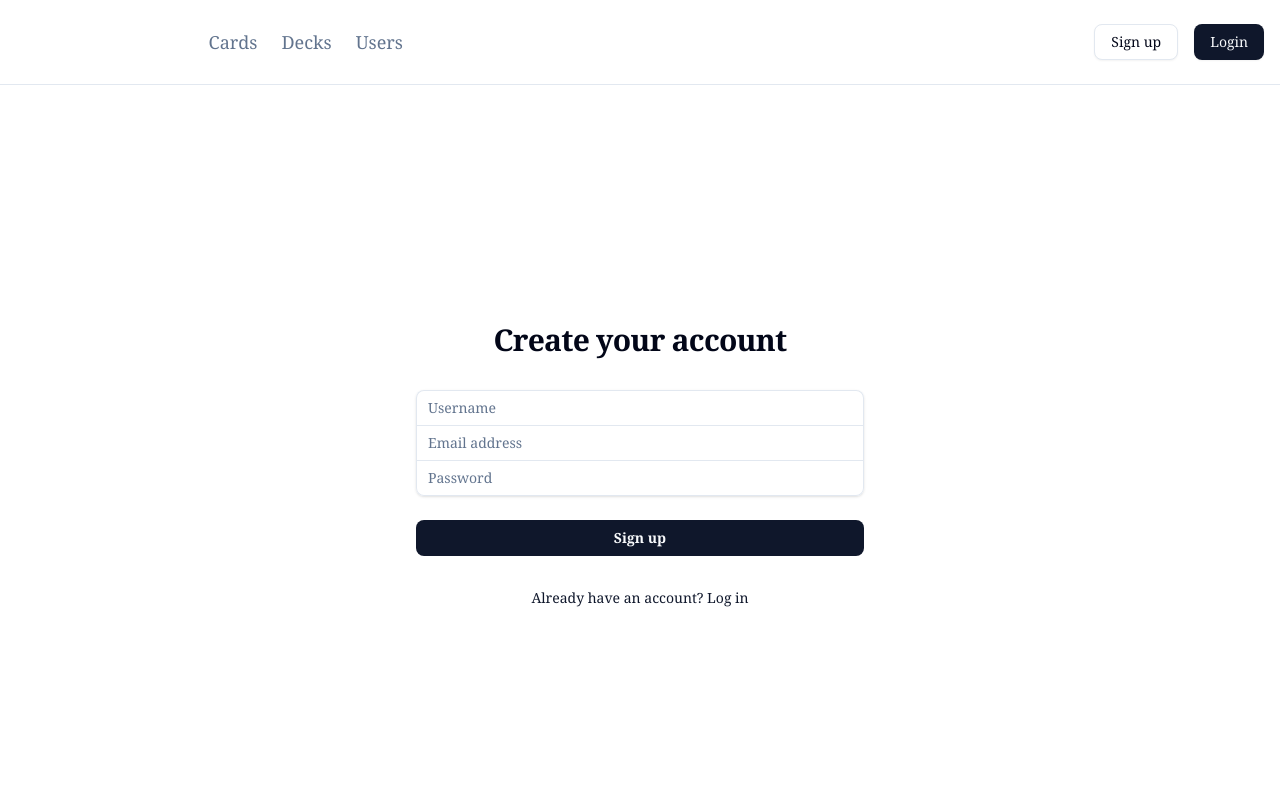
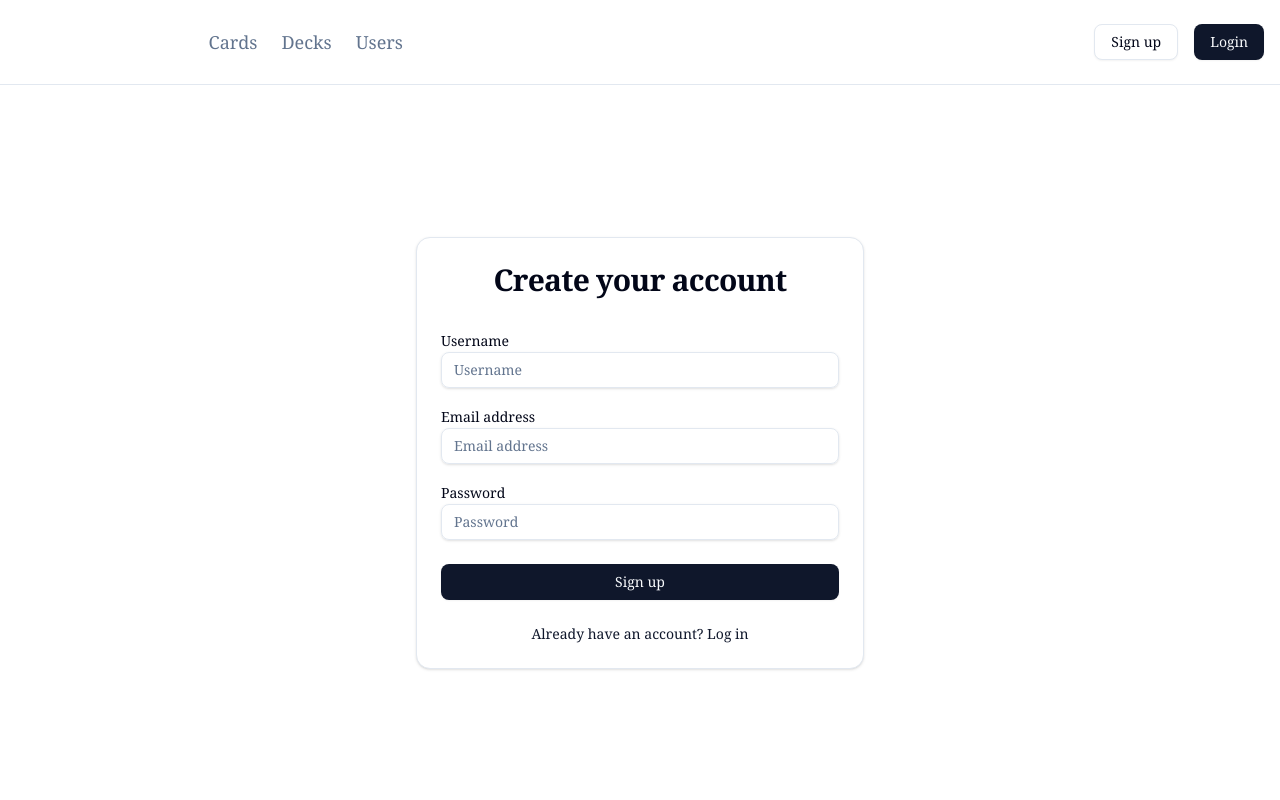
Before and after one commit to vcfxb/oshibana, a SvelteKit app: page /register in a window 1280 px wide. Shown: the top 800 px of the page. Built offline with nearby package versions, Linux system fonts and the light colour scheme.

Commit message:
vibecode some tweaks to login/signup

```diff
--- /dev/null
+++ b/src/lib/components/ui/input/index.ts
@@ -0,0 +1,3 @@
+import Input from './input.svelte';
+
+export { Input, Input as Root };
--- /dev/null
+++ b/src/lib/components/ui/input/input.svelte
@@ -0,0 +1,15 @@
+<script lang="ts">
+	import type { HTMLInputAttributes } from 'svelte/elements';
+	import { cn } from '$lib/utils.js';
+
+	let { class: className, value = $bindable(), ...rest }: HTMLInputAttributes = $props();
+</script>
+
+<input
+	class={cn(
+		'flex h-9 w-full rounded-md border border-input bg-transparent px-3 py-1 text-sm shadow-sm transition-colors file:border-0 file:bg-transparent file:text-sm file:font-medium placeholder:text-muted-foreground focus-visible:ring-1 focus-visible:ring-ring focus-visible:outline-none disabled:cursor-not-allowed disabled:opacity-50',
+		className
+	)}
+	bind:value
+	{...rest}
+/>
--- a/src/routes/+layout.svelte
+++ b/src/routes/+layout.svelte
@@ -27,8 +27,8 @@
 	<nav class="border-b bg-background px-4 py-3">
 		<div class="mx-auto flex max-w-7xl items-center justify-between">
 			<div class="flex items-center gap-8">
-				<a href="/" class="rounded-md px-3 py-4 hover:bg-accent">
-					<img src={wordmarkSrc} class="h-7" alt="Oshibana Wordmark" />
+				<a href="/" class="rounded-md px-2 py-4 hover:bg-accent md:px-3">
+					<img src={wordmarkSrc} class="h-6 md:h-7" alt="Oshibana Wordmark" />
 				</a>
 
 				<div class="hidden items-center gap-6 text-lg font-medium text-muted-foreground md:flex">
--- a/src/routes/login/+page.svelte
+++ b/src/routes/login/+page.svelte
@@ -1,5 +1,8 @@
 <script lang="ts">
 	import { enhance } from '$app/forms';
+	import { Button } from '$lib/components/ui/button';
+	import { Input } from '$lib/components/ui/input';
+	import * as Card from '$lib/components/ui/card';
 
 	let { form } = $props();
 </script>
@@ -7,57 +10,56 @@
 <div
 	class="flex min-h-[calc(100vh-65px)] items-center justify-center bg-background px-4 py-12 sm:px-6 lg:px-8"
 >
-	<div class="w-full max-w-md space-y-8">
-		<div>
-			<h2 class="mt-6 text-center text-3xl font-bold tracking-tight text-foreground">
-				Log in to your account
-			</h2>
-		</div>
-		<form class="mt-8 space-y-6" method="POST" use:enhance>
+	<div class="w-full max-w-md">
+		<Card.Root>
+			<Card.Header>
+				<Card.Title class="text-center text-3xl font-bold tracking-tight">
+					Log in to Oshibana
+				</Card.Title>
+			</Card.Header>
+			<Card.Content>
+				<form class="space-y-6" method="POST" use:enhance>
 					{#if form?.message}
 						<div class="rounded-md bg-destructive/15 p-4 text-sm text-destructive">
 							{form.message}
 						</div>
 					{/if}
-			<div class="-space-y-px rounded-md shadow-sm">
-				<div>
-					<label for="identifier" class="sr-only">Email or Username</label>
-					<input
+					<div class="space-y-4">
+						<div class="space-y-2">
+							<label for="identifier" class="text-sm leading-none font-medium">
+								Email or Username
+							</label>
+							<Input
 								id="identifier"
 								name="identifier"
 								type="text"
 								required
-						class="relative block w-full rounded-t-md border-input bg-background px-3 py-1.5 text-foreground ring-1 ring-border ring-inset placeholder:text-muted-foreground focus:z-10 focus:ring-2 focus:ring-primary focus:ring-inset sm:text-sm sm:leading-6"
 								placeholder="Email or Username"
 							/>
 						</div>
-				<div>
-					<label for="password" class="sr-only">Password</label>
-					<input
+						<div class="space-y-2">
+							<label for="password" class="text-sm leading-none font-medium">Password</label>
+							<Input
 								id="password"
 								name="password"
 								type="password"
 								autocomplete="current-password"
 								required
-						class="relative block w-full rounded-b-md border-input bg-background px-3 py-1.5 text-foreground ring-1 ring-border ring-inset placeholder:text-muted-foreground focus:z-10 focus:ring-2 focus:ring-primary focus:ring-inset sm:text-sm sm:leading-6"
 								placeholder="Password"
 							/>
 						</div>
 					</div>
 
-			<div>
-				<button
-					type="submit"
-					class="group relative flex w-full justify-center rounded-md bg-primary px-3 py-2 text-sm font-semibold text-primary-foreground hover:bg-primary/90 focus-visible:outline focus-visible:outline-2 focus-visible:outline-offset-2 focus-visible:outline-primary"
-				>
-					Log in
-				</button>
-			</div>
+					<Button type="submit" class="w-full">Log in</Button>
 				</form>
-		<div class="text-center text-sm">
+			</Card.Content>
+			<Card.Footer>
+				<div class="w-full text-center text-sm">
 					<a href="/register" class="font-medium text-primary hover:text-primary/80">
 						Don't have an account? Sign up
 					</a>
 				</div>
+			</Card.Footer>
+		</Card.Root>
 	</div>
 </div>
--- a/src/routes/register/+page.svelte
+++ b/src/routes/register/+page.svelte
@@ -1,5 +1,8 @@
 <script lang="ts">
 	import { enhance } from '$app/forms';
+	import { Button } from '$lib/components/ui/button';
+	import { Input } from '$lib/components/ui/input';
+	import * as Card from '$lib/components/ui/card';
 
 	let { form } = $props();
 </script>
@@ -7,68 +10,58 @@
 <div
 	class="flex min-h-[calc(100vh-65px)] items-center justify-center bg-background px-4 py-12 sm:px-6 lg:px-8"
 >
-	<div class="w-full max-w-md space-y-8">
-		<div>
-			<h2 class="mt-6 text-center text-3xl font-bold tracking-tight text-foreground">
+	<div class="w-full max-w-md">
+		<Card.Root>
+			<Card.Header>
+				<Card.Title class="text-center text-3xl font-bold tracking-tight">
 					Create your account
-			</h2>
-		</div>
-		<form class="mt-8 space-y-6" method="POST" use:enhance>
+				</Card.Title>
+			</Card.Header>
+			<Card.Content>
+				<form class="space-y-6" method="POST" use:enhance>
 					{#if form?.message}
 						<div class="rounded-md bg-destructive/15 p-4 text-sm text-destructive">
 							{form.message}
 						</div>
 					{/if}
-			<div class="-space-y-px rounded-md shadow-sm">
-				<div>
-					<label for="username" class="sr-only">Username</label>
-					<input
-						id="username"
-						name="username"
-						type="text"
-						required
-						class="relative block w-full rounded-t-md border-input bg-background px-3 py-1.5 text-foreground ring-1 ring-border ring-inset placeholder:text-muted-foreground focus:z-10 focus:ring-2 focus:ring-primary focus:ring-inset sm:text-sm sm:leading-6"
-						placeholder="Username"
-					/>
+					<div class="space-y-4">
+						<div class="space-y-2">
+							<label for="username" class="text-sm leading-none font-medium">Username</label>
+							<Input id="username" name="username" type="text" required placeholder="Username" />
 						</div>
-				<div>
-					<label for="email" class="sr-only">Email address</label>
-					<input
+						<div class="space-y-2">
+							<label for="email" class="text-sm leading-none font-medium">Email address</label>
+							<Input
 								id="email"
 								name="email"
 								type="email"
 								autocomplete="email"
 								required
-						class="relative block w-full border-input bg-background px-3 py-1.5 text-foreground ring-1 ring-border ring-inset placeholder:text-muted-foreground focus:z-10 focus:ring-2 focus:ring-primary focus:ring-inset sm:text-sm sm:leading-6"
 								placeholder="Email address"
 							/>
 						</div>
-				<div>
-					<label for="password" class="sr-only">Password</label>
-					<input
+						<div class="space-y-2">
+							<label for="password" class="text-sm leading-none font-medium">Password</label>
+							<Input
 								id="password"
 								name="password"
 								type="password"
 								required
-						class="relative block w-full rounded-b-md border-input bg-background px-3 py-1.5 text-foreground ring-1 ring-border ring-inset placeholder:text-muted-foreground focus:z-10 focus:ring-2 focus:ring-primary focus:ring-inset sm:text-sm sm:leading-6"
 								placeholder="Password"
 							/>
 						</div>
 					</div>
 
-			<div>
-				<button
-					type="submit"
-					class="group relative flex w-full justify-center rounded-md bg-primary px-3 py-2 text-sm font-semibold text-primary-foreground hover:bg-primary/90 focus-visible:outline focus-visible:outline-2 focus-visible:outline-offset-2 focus-visible:outline-primary"
-				>
-					Sign up
-				</button>
-			</div>
+					<Button type="submit" class="w-full">Sign up</Button>
 				</form>
-		<div class="text-center text-sm">
+			</Card.Content>
+			<Card.Footer>
+				<div class="w-full text-center text-sm">
 					<a href="/login" class="font-medium text-primary hover:text-primary/80">
 						Already have an account? Log in
 					</a>
 				</div>
+			</Card.Footer>
+		</Card.Root>
 	</div>
 </div>
```
Lines whose indentation alone changed are shown as unchanged.
